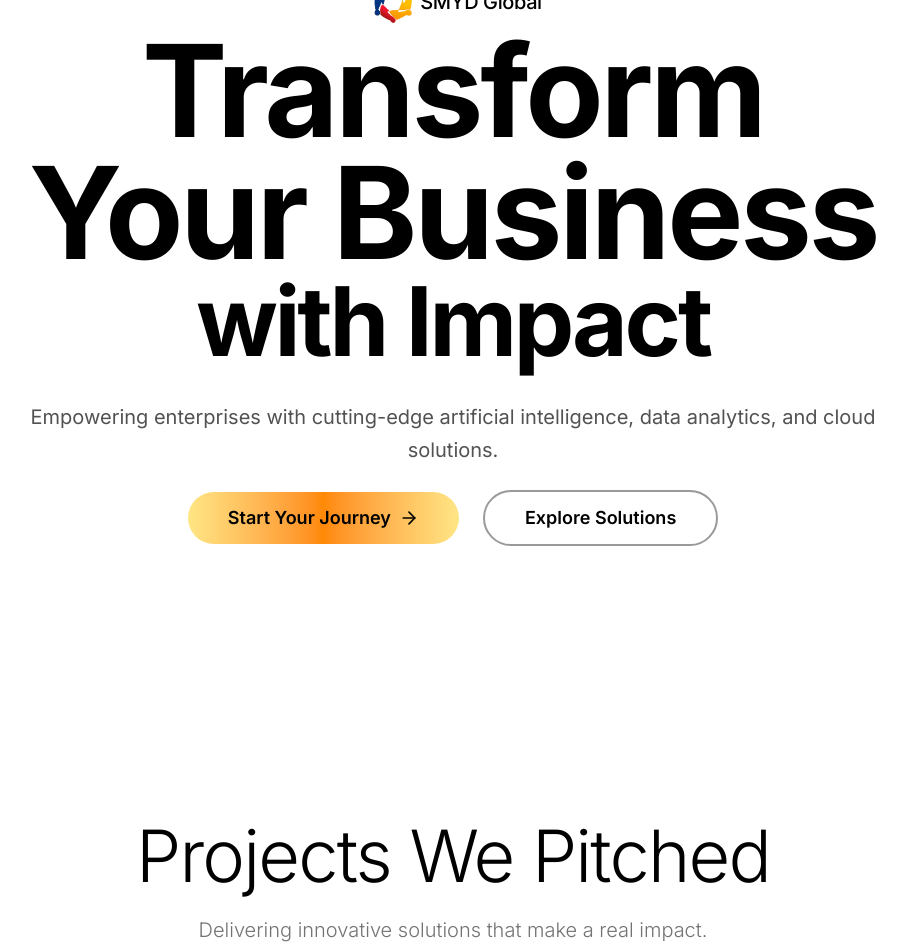
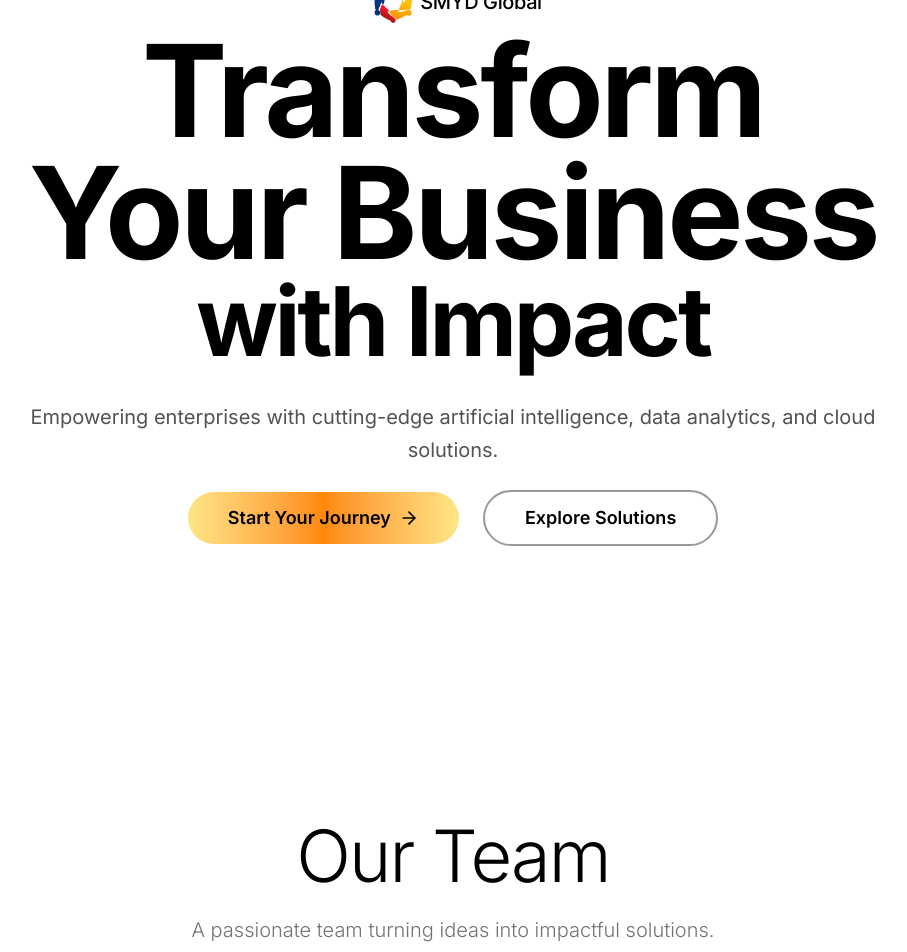
Before and after one commit to Suthan4/cmp--website, a Next.js app: page / in a window 1280 px wide. Shown: the top 952 px of the page, without its empty margins (187-1094 px from the left). Built offline with nearby package versions, Linux system fonts and the light colour scheme.

Commit message:
team card updated

```diff
--- a/src/components/landingPage.tsx
+++ b/src/components/landingPage.tsx
@@ -257,7 +257,7 @@ const TeamStackedCard = ({
 const TeamSection = () => {
   return (
     <section
-      id="projects"
+      id="team"
       className="max-w-6xl section-base mx-auto px-8 pb-32 bg-white"
     >
       <div className="space-y-12">
@@ -266,13 +266,13 @@ const TeamSection = () => {
           whileInView={{ opacity: 1, y: 0 }}
           viewport={{ once: true }}
           transition={{ duration: 0.8 }}
-          className="text-center mb-20"
+          className="text-center mb-10"
         >
           <h2 className="text-6xl md:text-7xl font-light mb-6 tracking-tight leading-none">
-            Projects We Pitched{" "}
+            Our Team
           </h2>
           <p className="text-lg md:text-xl text-neutral-500 max-w-2xl mx-auto font-light">
-            Delivering innovative solutions that make a real impact.
+            A passionate team turning ideas into impactful solutions.
           </p>
         </motion.div>
         <div className="relative" style={{ height: `${team.length * 450}px` }}>
```
